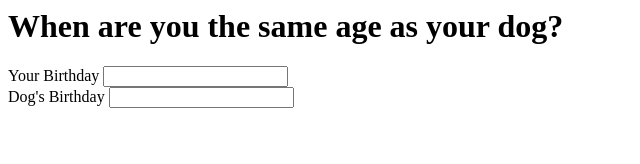
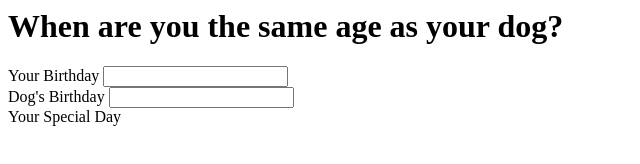
Before and after one commit to tommyhenry90/dogday, a plain HTML site: page index.html in a window 1280 px wide. Shown: the whole page, without its empty margins (0-640 px from the left). Drawn offline with Linux system fonts and the light colour scheme.

Commit message:
putting a label on dogday to make it more visible

```diff
--- a/index.html
+++ b/index.html
@@ -18,6 +18,7 @@
     </div>
 
     <div>
+        <label>Your Special Day</label>
         <span id="dogday"></span>
     </div>
 </body>
```
